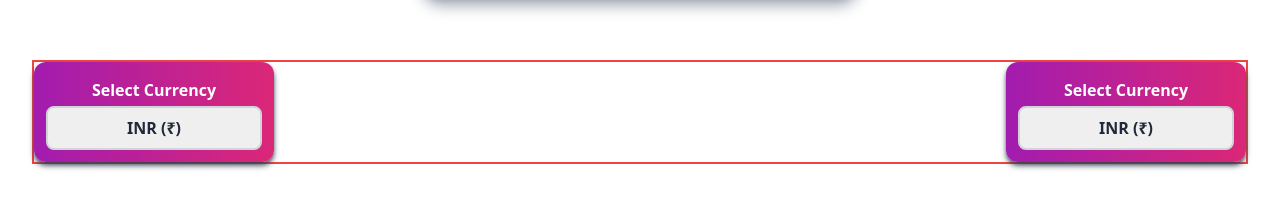
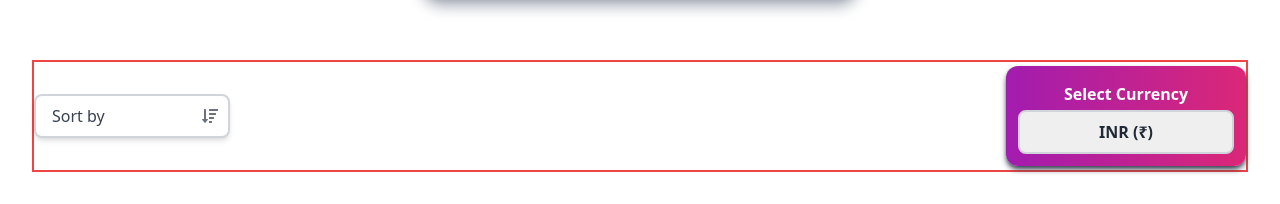
Before and after one commit to aniket-sriv-0810/urbanhaven_website, a React (Vite) app in the folder client/: page / in a window 1280 px wide. Shown: the part 748-952 px from the top of the page. Built offline with nearby package versions, Linux system fonts and the light colour scheme; no server answers.

Commit message:
hotel sorting features added !

```diff
--- a/client/src/components/CurrencyExchange/CurrencyExchange.jsx
+++ b/client/src/components/CurrencyExchange/CurrencyExchange.jsx
@@ -19,7 +19,7 @@ const CurrencyExchange = ({ setCurrencyRates, selectedCurrency, setSelectedCurre
   };
 
   return (
-    <div className="currency-converter sm:w-60 flex flex-col justify-center items-center bg-gradient-to-r from-fuchsia-700 to-pink-600 p-3 rounded-xl shadow-md shadow-gray-700  ">
+    <div className="currency-converter w-60  flex flex-col justify-center items-center bg-gradient-to-r from-fuchsia-700 to-pink-600 p-3 rounded-xl shadow-md shadow-gray-700  ">
       <label htmlFor="currency" className="text-white font-semibold p-1">
         Select Currency
       </label>
--- /dev/null
+++ b/client/src/components/SortHotels/SortHotels.jsx
@@ -0,0 +1,34 @@
+import React from "react";
+import { FaSortAmountUp, FaSortAmountDown } from "react-icons/fa";
+
+const SortHotels = ({ sortOrder, setSortOrder, sortHotels }) => {
+  return (
+    <div className="flex justify-center items-center my-8">
+      <div className="relative inline-block">
+        <select
+          value={sortOrder}
+          onChange={(e) => {
+            setSortOrder(e.target.value);
+            sortHotels(e.target.value);
+          }}
+          className="appearance-none border-2 border-gray-300 bg-white py-2 pl-4 pr-10 rounded-lg shadow-md text-gray-700 text-sm sm:text-base focus:outline-none focus:ring-2 focus:ring-blue-500 cursor-pointer hover:border-blue-500 transition-all duration-300"
+        >
+          <option value="default">Sort by</option>
+          <option value="lowToHigh">Price: Low to High</option>
+          <option value="highToLow">Price: High to Low</option>
+        </select>
+        <div className="absolute inset-y-0 right-3 flex items-center pointer-events-none text-gray-500">
+          {sortOrder === "lowToHigh" ? (
+            <FaSortAmountDown className="text-blue-500" />
+          ) : sortOrder === "highToLow" ? (
+            <FaSortAmountUp className="text-red-500" />
+          ) : (
+            <FaSortAmountDown />
+          )}
+        </div>
+      </div>
+    </div>
+  );
+};
+
+export default SortHotels;
--- a/client/src/pages/Home.jsx
+++ b/client/src/pages/Home.jsx
@@ -18,6 +18,8 @@ import Header from "../components/Header/Header";
 import ScrollComponent from "../components/ScollComponent/ScrollComponent";
 import FAQs from "../components/FAQs/FAQs";
 import Blogs from "../components/Blogs/Blogs";
+import SortHotels from "../components/SortHotels/SortHotels";
+
 import AOS from "aos";
 import "aos/dist/aos.css"; // Import AOS styles
 
@@ -37,6 +39,7 @@ const Home = () => {
   const [selectedCurrency, setSelectedCurrency] = useState("INR");
   const [currentPage, setCurrentPage] = useState(1);
   const [itemsPerPage, setItemsPerPage] = useState(4); // Default for larger screens
+  const [sortOrder, setSortOrder] = useState("default");
 
   useEffect(() => {
     AOS.init({
@@ -92,6 +95,17 @@ const Home = () => {
   useEffect(() => {
     fetchData();
   }, []);
+  const sortHotels = (order) => {
+    const sortedHotels = [...hotel];
+
+    if (order === "lowToHigh") {
+      sortedHotels.sort((a, b) => a.price - b.price);
+    } else if (order === "highToLow") {
+      sortedHotels.sort((a, b) => b.price - a.price);
+    }
+
+    setHotel(sortedHotels);
+  };
 
   return (
     <>
@@ -110,12 +124,9 @@ const Home = () => {
     </div>
   </div>
 
-      <div className="flex justify-between items-center mx-2 my-10 border-2 border-red-500  sm:mx-8">
-        <CurrencyExchange
-          setCurrencyRates={setConversionRate}
-          selectedCurrency={selectedCurrency}
-          setSelectedCurrency={setSelectedCurrency}
-        />
+      <div className="flex flex-col sm:flex-row justify-between items-center mx-2 my-10 border-2 border-red-500  sm:mx-8">
+
+        <SortHotels sortOrder={sortOrder} setSortOrder={setSortOrder} sortHotels={sortHotels} />
         <CurrencyExchange
           setCurrencyRates={setConversionRate}
           selectedCurrency={selectedCurrency}
@@ -127,6 +138,8 @@ const Home = () => {
 </h1>
 
       <div className="border-red-500 border-2 mt-20 mb-10  flex flex-wrap justify-evenly gap-8  px-4" data-aos="fade-up">
+
+
         {loading ? (
           <p className="text-lg text-gray-600">Hotels Loading...</p>
         ) : (
```
